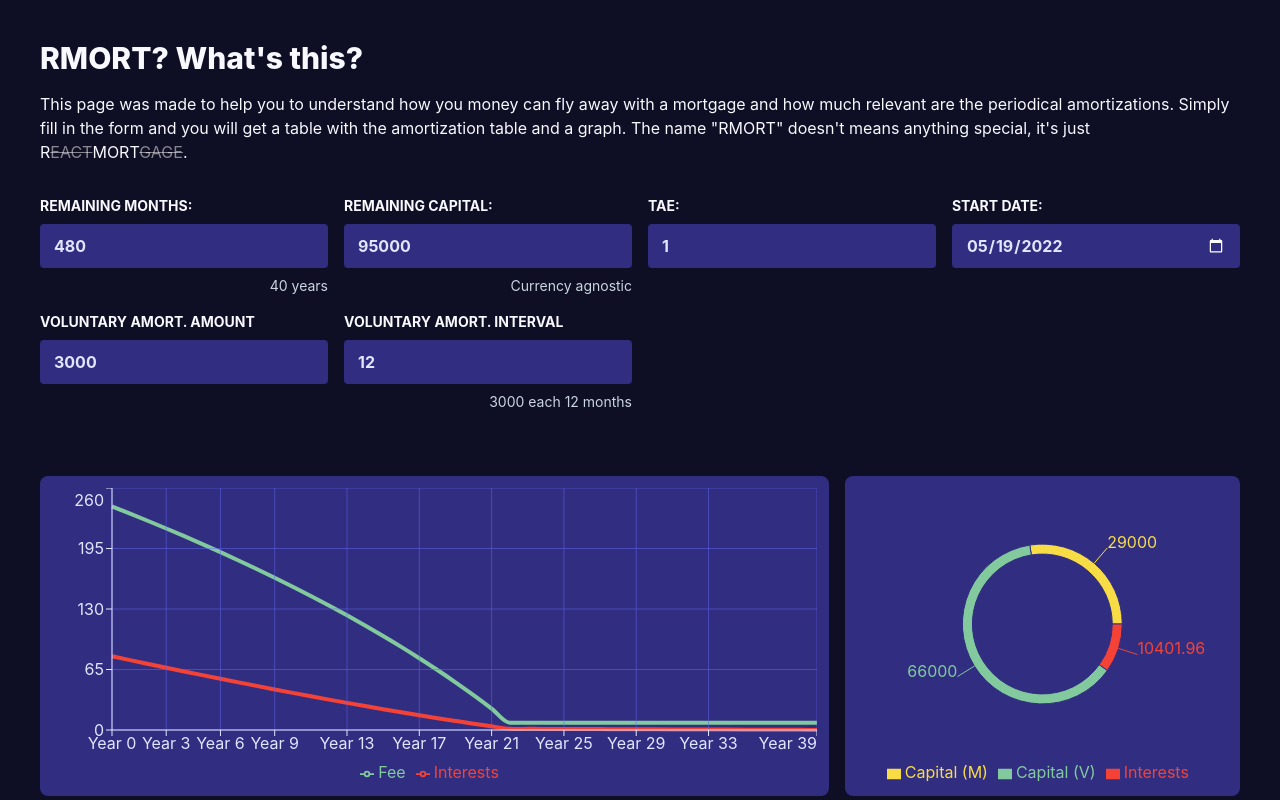
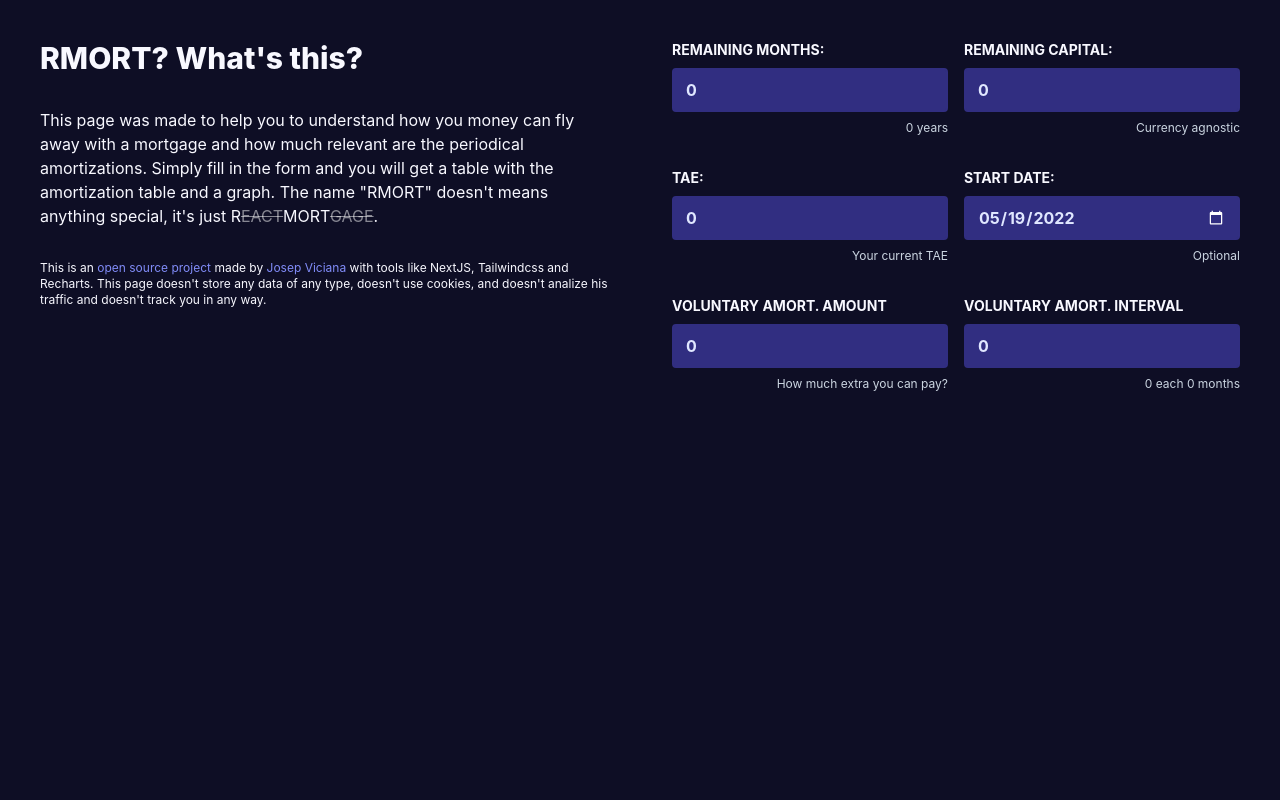
Before and after one commit to emmgfx/rmort, a Next.js app: page / in a window 1280 px wide. Shown: the top 800 px of the page. Built offline with nearby package versions, Linux system fonts and the light colour scheme.

Commit message:
Latest improvements

```diff
--- a/components/Form.js
+++ b/components/Form.js
@@ -6,14 +6,14 @@ import getAmortizationTable from "../shared/amortizationTable";
 import { monthsToYearsAndMonths } from "../shared/utils";
 
 const Form = ({ onNewAmortizationTable = () => {} }) => {
-  const [months, setMonths] = useState(480);
-  const [capital, setCapital] = useState(95000);
-  const [tae, setTae] = useState(1);
+  const [months, setMonths] = useState(0);
+  const [capital, setCapital] = useState(0);
+  const [tae, setTae] = useState(0);
   const [startDate, setStartDate] = useState(
     new Date().toISOString().substring(0, 10)
   );
-  const [VPAAmount, setVPAAmount] = useState(3000);
-  const [VPAInterval, setVPAInterval] = useState(12);
+  const [VPAAmount, setVPAAmount] = useState(0);
+  const [VPAInterval, setVPAInterval] = useState(0);
 
   useEffect(() => {
     if (months <= 0 || months > 480 || tae <= 0 || capital <= 0) {
@@ -43,7 +43,7 @@ const Form = ({ onNewAmortizationTable = () => {} }) => {
 
   return (
     <form>
-      <div className="grid grid-cols-2 md:grid-cols-4 gap-4">
+      <div className="grid grid-cols-2 gap-4 gap-y-8">
         <Input
           label="Remaining months:"
           subtitle={monthsToYearsAndMonths(months)}
@@ -64,6 +64,7 @@ const Form = ({ onNewAmortizationTable = () => {} }) => {
         <Input
           label="TAE:"
           type="number"
+          subtitle="Your current TAE"
           min={0.01}
           max={30}
           step={0.01}
@@ -74,6 +75,7 @@ const Form = ({ onNewAmortizationTable = () => {} }) => {
           label="Start date:"
           type="date"
           value={startDate}
+          subtitle="Optional"
           onChange={(e) => setStartDate(e.target.value)}
           style={{ colorScheme: "dark" }}
         />
@@ -81,6 +83,7 @@ const Form = ({ onNewAmortizationTable = () => {} }) => {
           type="number"
           label="Voluntary amort. amount"
           value={VPAAmount}
+          subtitle="How much extra you can pay?"
           step={1}
           min={0}
           onChange={(e) => setVPAAmount(e.target.value)}
--- a/components/Header.js
+++ b/components/Header.js
@@ -1,7 +1,7 @@
 const Header = () => (
-  <>
+  <header>
     <h1 className="text-3xl font-extrabold">RMORT? What&apos;s this?</h1>
-    <div className="h-4" />
+    <div className="h-8" />
     <p>
       This page was made to help you to understand how you money can fly away
       with a mortgage and how much relevant are the periodical amortizations.
@@ -10,7 +10,29 @@ const Header = () => (
       special, it&apos;s just R<del className="text-white/50">EACT</del>MORT
       <del className="text-white/50">GAGE</del>.
     </p>
-  </>
+    <div className="h-8" />
+    <p className="text-xs">
+      This is an{" "}
+      <a
+        href="https://github.com/emmgfx/rmort"
+        target="_blank"
+        className="text-indigo-400"
+      >
+        open source project
+      </a>{" "}
+      made by{" "}
+      <a
+        href="https://www.viciana.me"
+        target="_blank"
+        className="text-indigo-400"
+      >
+        Josep Viciana
+      </a>{" "}
+      with tools like NextJS, Tailwindcss and Recharts. This page doesn&apos;t
+      store any data of any type, doesn&apos;t use cookies, and doesn&apos;t
+      analize his traffic and doesn&apos;t track you in any way.
+    </p>
+  </header>
 );
 
 export default Header;
--- a/components/Input.js
+++ b/components/Input.js
@@ -6,7 +6,7 @@ const Input = ({ label, subtitle, ...props }) => (
       className="text-indigo-100 font-bold rounded w-full bg-indigo-900 border-indigo-900 border-2 focus:ring-0 focus:border-indigo-500"
     />
     <div className="h-2" />
-    <div className="text-sm text-slate-300 text-right">{subtitle}</div>
+    <div className="text-xs text-slate-300 text-right">{subtitle}</div>
   </div>
 );
 
--- a/pages/index.js
+++ b/pages/index.js
@@ -10,7 +10,6 @@ import Header from "../components/Header";
 
 export default function Home() {
   const [amortizationTable, setAmortizationTable] = useState([]);
-  const interests = amortizationTable.reduce((a, r) => a + r.interests, 0);
 
   const onNewAmortizationTable = useCallback(
     (values) => setAmortizationTable(values),
@@ -27,19 +26,11 @@ export default function Home() {
         />
       </Head>
       <div className="container mx-auto p-5 md:p-10">
-        <Header />
-        <div className="h-8" />
-        <Form onNewAmortizationTable={onNewAmortizationTable} />
+        <div class="grid grid-cols-1 lg:grid-cols-2 gap-16">
+          <Header />
+          <Form onNewAmortizationTable={onNewAmortizationTable} />
+        </div>
         <div className="h-16" />
-
-        {/* <p className="pt-12 pb-14 text-2xl text-center uppercase font-bold">
-          {values.length > 0
-            ? `🤖 You'll pay ~${new Intl.NumberFormat({}).format(
-                interests
-              )} in interests`
-            : "🤖 Fill the form to see the issue"}
-        </p> */}
-
         {amortizationTable.length > 0 && (
           <>
             <div className="grid grid-rows-2 md:grid-rows-1 md:grid-cols-[2fr_1fr] gap-4">
```
